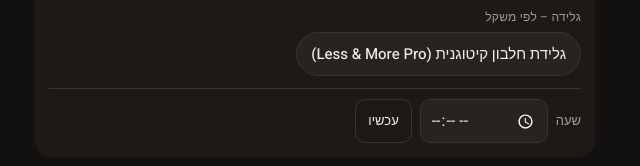
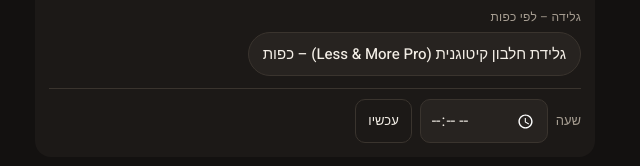
Before and after one commit to adargiler/keto-tracker, a plain HTML site: page docs/index.html in a window 1280 px wide. Shown: the part 2745-2911 px from the top of the page, 325-965 px from the left. Drawn offline with Linux system fonts and the light colour scheme; a web font is replaced by a local one.

Commit message:
Log protein ice cream by spoons (15 g each)
Co-Authored-By: Claude Opus 5.5 <noreply@anthropic.com>

```diff
--- a/docs/index.html
+++ b/docs/index.html
@@ -353,7 +353,7 @@ var FOODS={
   mustard:{label:'חרדל (כף)',k:10,p:0.6},
   sintabone:{label:'סינטה על העצם מיושנת (דריי אייג׳)',g:500,kg:2.55,pg:0.16,note:'משקל נא עם העצם'},
   asadobites:{label:'חטיפי אסאדו',g:300,kg:2.7,pg:0.1,note:'משקל נא עם העצם'},
-  proteinicecream:{label:'גלידת חלבון קיטוגנית (Less & More Pro)',g:100,kg:2.1,pg:0.103,note:'קופסה שלמה = 350 גרם'},
+  proteinicecream:{label:'גלידת חלבון קיטוגנית (Less & More Pro) – כפות',g:15,kg:2.1,pg:0.103,note:'הכמות = מספר הכפות · קופסה שלמה = 350 גרם'},
   cauliroast:{label:'פרחי כרובית בתנור',g:200,kg:0.25,pg:0.019,note:'משקל נא'},
   eggplantroast:{label:'חציל בתנור',g:250,kg:0.25,pg:0.01,note:'משקל נא'},
   eggplantgrill:{label:'חציל במנגל',g:250,kg:0.25,pg:0.01,note:'משקל נא'},
@@ -381,7 +381,7 @@ var FOODS={
   macadamia:{label:'מקדמיה',k:19,p:0.2,cnt:true},
   brazil:{label:'אגוז ברזיל',k:33,p:0.7,cnt:true}
 };
-var SNACK_GROUPS=[{label:'אגוזים – לפי מספר',ids:['pecan','macadamia','brazil']},{label:'גלידה – לפי משקל',ids:['proteinicecream']}];
+var SNACK_GROUPS=[{label:'אגוזים – לפי מספר',ids:['pecan','macadamia','brazil']},{label:'גלידה – לפי כפות',ids:['proteinicecream']}];
 var MEALS_ITEMS={lunch:1,dinner:1,snack:1};
 var FATS=['tallow','oliveoil','butter20'];
 /* Any of these in a meal counts as a frying fat already logged (butter / eggbutter are older entries). */
--- a/docs/sw.js
+++ b/docs/sw.js
@@ -1,5 +1,5 @@
 /* Offline support. Pages come from the network when it answers within 3 seconds, otherwise from the cache. */
-const CACHE = 'keto-ea9b05a1b0';
+const CACHE = 'keto-97df295a98';
 const SHELL = ['./', 'manifest.webmanifest', 'icon-180.png', 'icon-192.png'];
 self.addEventListener('install', e => {
   e.waitUntil(caches.open(CACHE).then(c => c.addAll(SHELL)).then(() => self.skipWaiting()));
```
Also changed, not shown: index.html (+2 -2 lines).
